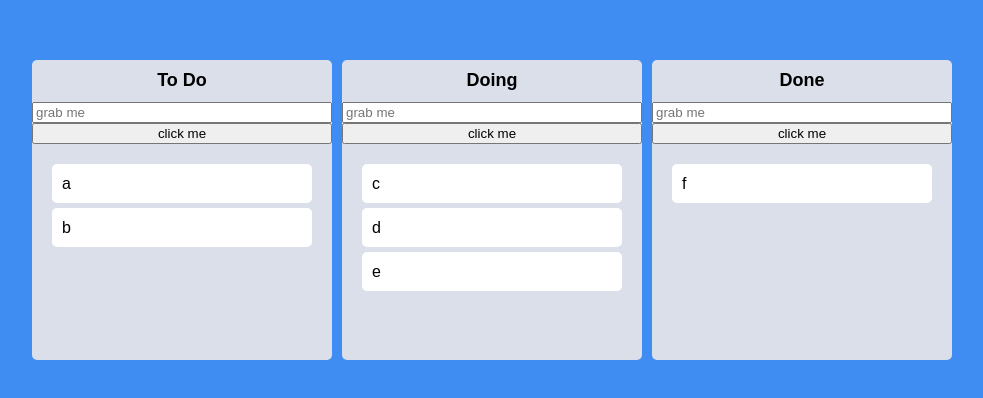
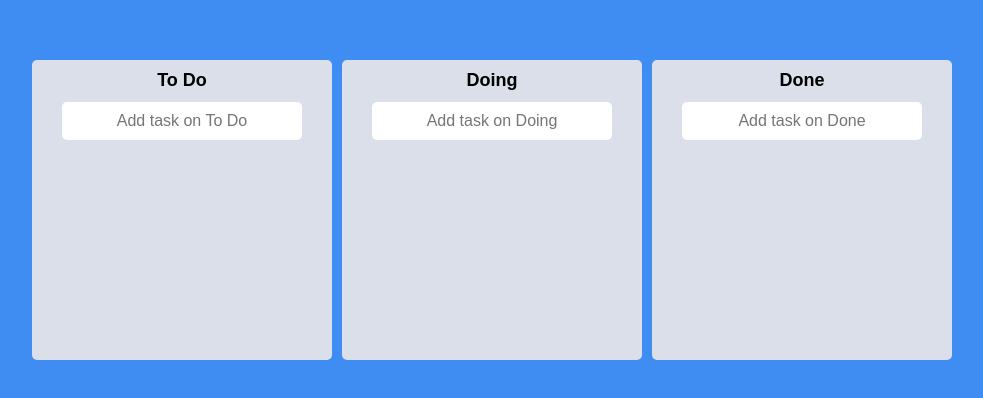
Before and after one commit to wlwl0219/react-masterclass, a React (Create React App) app: page / in a window 1280 px wide. Shown: the part 190-588 px from the top of the page, without its empty margins (148-1131 px from the left). Built offline with nearby package versions, Linux system fonts and the light colour scheme.

Commit message:
set todos

```diff
--- a/package.json
+++ b/package.json
@@ -13,6 +13,7 @@
     "react": "^18.2.0",
     "react-beautiful-dnd": "^13.1.1",
     "react-dom": "^18.2.0",
+    "react-hook-form": "^7.43.7",
     "react-router-dom": "6.4",
     "react-scripts": "5.0.1",
     "recoil": "^0.7.7",
--- a/src/Components/Board.tsx
+++ b/src/Components/Board.tsx
@@ -1,7 +1,9 @@
-import { useRef } from "react";
+import { useForm } from "react-hook-form";
 import { Droppable } from "react-beautiful-dnd";
 import styled from "styled-components";
 import DraggableCard from "./DraggableCard";
+import { ITodo, toDoState } from "../atoms";
+import { useSetRecoilState } from "recoil";
 
 const Wrapper = styled.div`
   width: 300px;
@@ -39,25 +41,60 @@
   transition: background-color 0.3s ease-in-out;
 `;
 
+const Form = styled.form`
+  width: 100%;
+  display: flex;
+  justify-content: center;
+  padding-bottom: 10px;
+  input {
+    font-size: 16px;
+    border: 0;
+    background-color: white;
+    width: 80%;
+    padding: 10px;
+    border-radius: 5px;
+    text-align: center;
+    margin: 0 auto;
+  }
+`;
+
 interface IBoardProps {
-  toDos: string[];
+  toDos: ITodo[];
   boardId: string;
 }
 
+interface IForm {
+  toDo: string;
+}
+
 function Board({ toDos, boardId }: IBoardProps) {
-  const inputRef = useRef<HTMLInputElement>(null);
-  const onClick = () => {
-    inputRef.current?.focus();
-    setTimeout(() => {
-      inputRef.current?.blur();
-    }, 100000);
+  const setToDos = useSetRecoilState(toDoState);
+  const { register, setValue, handleSubmit } = useForm<IForm>();
+
+  const onValid = ({ toDo }: IForm) => {
+    const newToDo = {
+      id: Date.now(),
+      text: toDo,
+    };
+    setToDos((allBoards) => {
+      return {
+        ...allBoards,
+        [boardId]: [newToDo, ...allBoards[boardId]],
+      };
+    });
+    setValue("toDo", "");
   };
 
   return (
     <Wrapper>
       <Title>{boardId}</Title>
-      <input ref={inputRef} placeholder="grab me" />
-      <button onClick={onClick}>click me</button>
+      <Form onSubmit={handleSubmit(onValid)}>
+        <input
+          {...register("toDo", { required: true })}
+          type="text"
+          placeholder={`Add task on ${boardId}`}
+        />
+      </Form>
       <Droppable droppableId={boardId}>
         {(magic, info) => (
           <Area
@@ -67,7 +104,12 @@
             {...magic.droppableProps}
           >
             {toDos.map((toDo, index) => (
-              <DraggableCard key={toDo} index={index} toDo={toDo} />
+              <DraggableCard
+                key={toDo.id}
+                index={index}
+                toDoId={toDo.id}
+                toDoText={toDo.text}
+              />
             ))}
             {magic.placeholder}
           </Area>
--- a/src/Components/DraggableCard.tsx
+++ b/src/Components/DraggableCard.tsx
@@ -13,13 +13,14 @@
 `;
 
 interface IDraggableCardProps {
-  toDo: string;
+  toDoId: number;
+  toDoText: string;
   index: number;
 }
 
-function DraggableCard({ toDo, index }: IDraggableCardProps) {
+function DraggableCard({ toDoId, toDoText, index }: IDraggableCardProps) {
   return (
-    <Draggable draggableId={toDo} index={index}>
+    <Draggable draggableId={toDoId + ""} index={index}>
       {(magic, info) => (
         <Card
           isDragging={info.isDragging}
@@ -27,7 +28,7 @@
           {...magic.dragHandleProps}
           {...magic.draggableProps}
         >
-          {toDo}
+          {toDoText}
         </Card>
       )}
     </Draggable>
--- a/src/Root.tsx
+++ b/src/Root.tsx
@@ -25,14 +25,15 @@
 function Root() {
   const [toDos, setToDos] = useRecoilState(toDoState);
   const onDragEnd = (info: DropResult) => {
-    const { destination, draggableId, source } = info;
+    const { destination, source } = info;
     if (!destination) return;
 
     if (destination.droppableId === source.droppableId) {
       setToDos((allBoards) => {
         const boardCopy = [...allBoards[source.droppableId]];
+        const taskObj = boardCopy[source.index];
         boardCopy.splice(source.index, 1);
-        boardCopy.splice(destination.index, 0, draggableId);
+        boardCopy.splice(destination.index, 0, taskObj);
         return {
           ...allBoards,
           [source.droppableId]: boardCopy,
@@ -43,9 +44,11 @@
     if (destination.droppableId !== source.droppableId) {
       setToDos((allBoards) => {
         const sourceBoard = [...allBoards[source.droppableId]];
+        const taskObj = sourceBoard[source.index];
         const destinationBoard = [...allBoards[destination.droppableId]];
         sourceBoard.splice(source.index, 1);
-        destinationBoard.splice(destination?.index, 0, draggableId);
+        destinationBoard.splice(destination?.index, 0, taskObj);
+
         return {
           ...allBoards,
           [source.droppableId]: sourceBoard,
--- a/src/atoms.ts
+++ b/src/atoms.ts
@@ -1,14 +1,19 @@
 import { atom } from "recoil";
 
+export interface ITodo {
+  id: number;
+  text: string;
+}
+
 interface IToDoState {
-  [key: string]: string[];
+  [key: string]: ITodo[];
 }
 
 export const toDoState = atom<IToDoState>({
   key: "toDo",
   default: {
-    "To Do": ["a", "b"],
-    Doing: ["c", "d", "e"],
-    Done: ["f"],
+    "To Do": [],
+    Doing: [],
+    Done: [],
   },
 });
```
Also changed, not shown: 1 other file (tests, documents, lock files or other folders).
